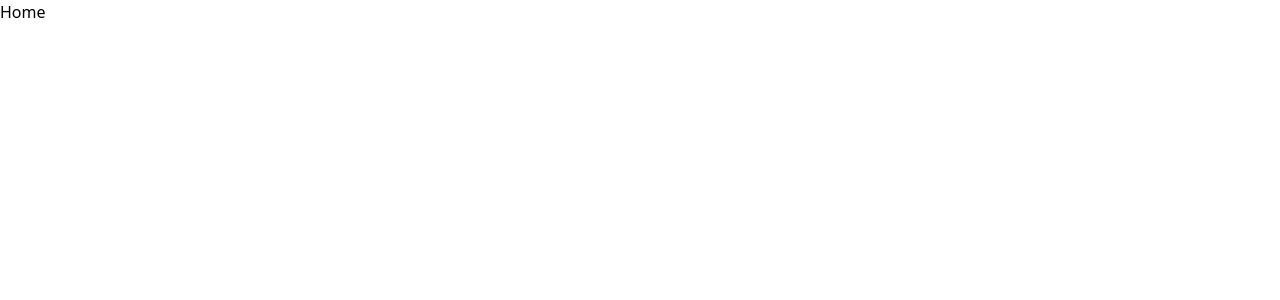
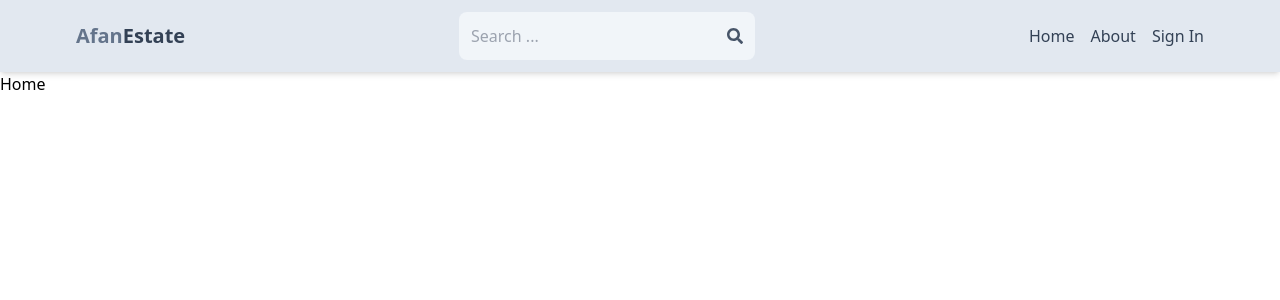
Before and after one commit to syedafa/Real-estate, a React (Vite) app: page / in a window 1280 px wide. Shown: the top 300 px of the page. Built offline with nearby package versions, Linux system fonts and the light colour scheme.

Commit message:
header component added

```diff
--- a/package.json
+++ b/package.json
@@ -12,6 +12,7 @@
   "dependencies": {
     "react": "^18.2.0",
     "react-dom": "^18.2.0",
+    "react-icons": "^5.0.1",
     "react-router-dom": "^6.21.3"
   },
   "devDependencies": {
--- a/src/App.jsx
+++ b/src/App.jsx
@@ -4,10 +4,12 @@
 import SignUp from "./Pages/SignUp";
 import About from "./Pages/About";
 import Profile from "./Pages/Profile";
+import Header from "./Components/Header";
 
 function App() {
   return (
     <BrowserRouter>
+      <Header />
       <Routes>
         <Route exact path="/" element={<Home />} />
         <Route exact path="/sign-in" element={<SignIn />} />
--- /dev/null
+++ b/src/Components/Header.jsx
@@ -0,0 +1,43 @@
+import { FaSearch } from "react-icons/fa";
+import { Link } from "react-router-dom";
+
+function Header() {
+  return (
+    <header className="bg-slate-200 shadow-md">
+      <div className="flex justify-between items-center max-w-6xl mx-auto p-3">
+        <Link to="/">
+          <h1 className="font-bold text-sm sm:text-xl flex flex-wrap">
+            <span className="text-slate-500">Afan</span>
+            <span className="text-slate-700">Estate</span>
+          </h1>
+        </Link>
+
+        <form className="bg-slate-100 p-3 rounded-lg flex items-center">
+          <input
+            type="text"
+            placeholder="Search ..."
+            className="bg-transparent focus:outline-none w-24 sm:w-64"
+          />
+          <FaSearch className="text-slate-600" />
+        </form>
+        <ul className="flex gap-4">
+          <Link to="/">
+            <li className="hidden sm:inline hover:underline text-slate-700">
+              Home
+            </li>
+          </Link>
+          <Link to="/about">
+            <li className="hidden sm:inline hover:underline text-slate-700">
+              About
+            </li>
+          </Link>
+          <Link to="/sign-in">
+            <li className="hover:underline text-slate-700">Sign In</li>
+          </Link>
+        </ul>
+      </div>
+    </header>
+  );
+}
+
+export default Header;
```
Also changed, not shown: 1 other file (tests, documents, lock files or other folders).
